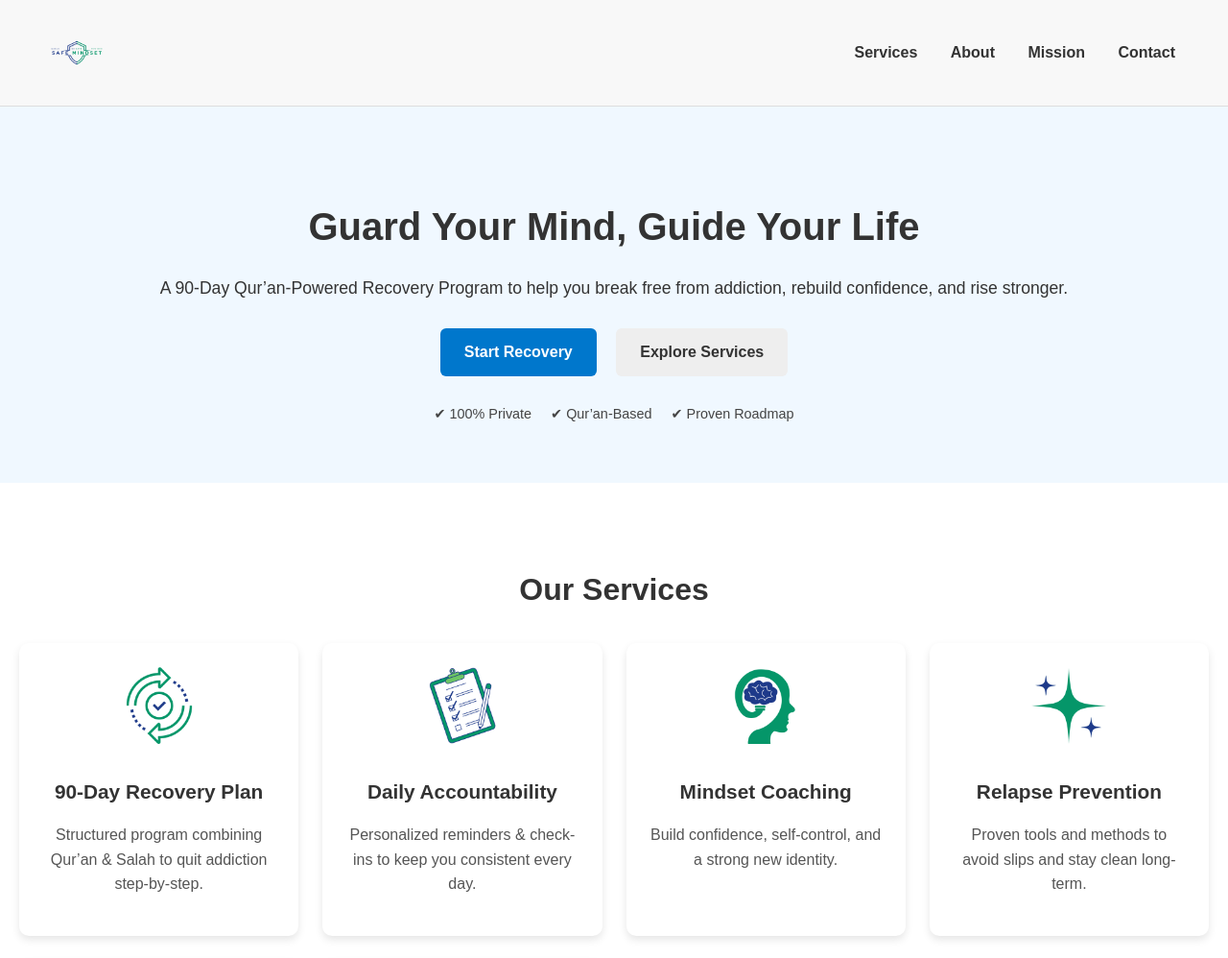
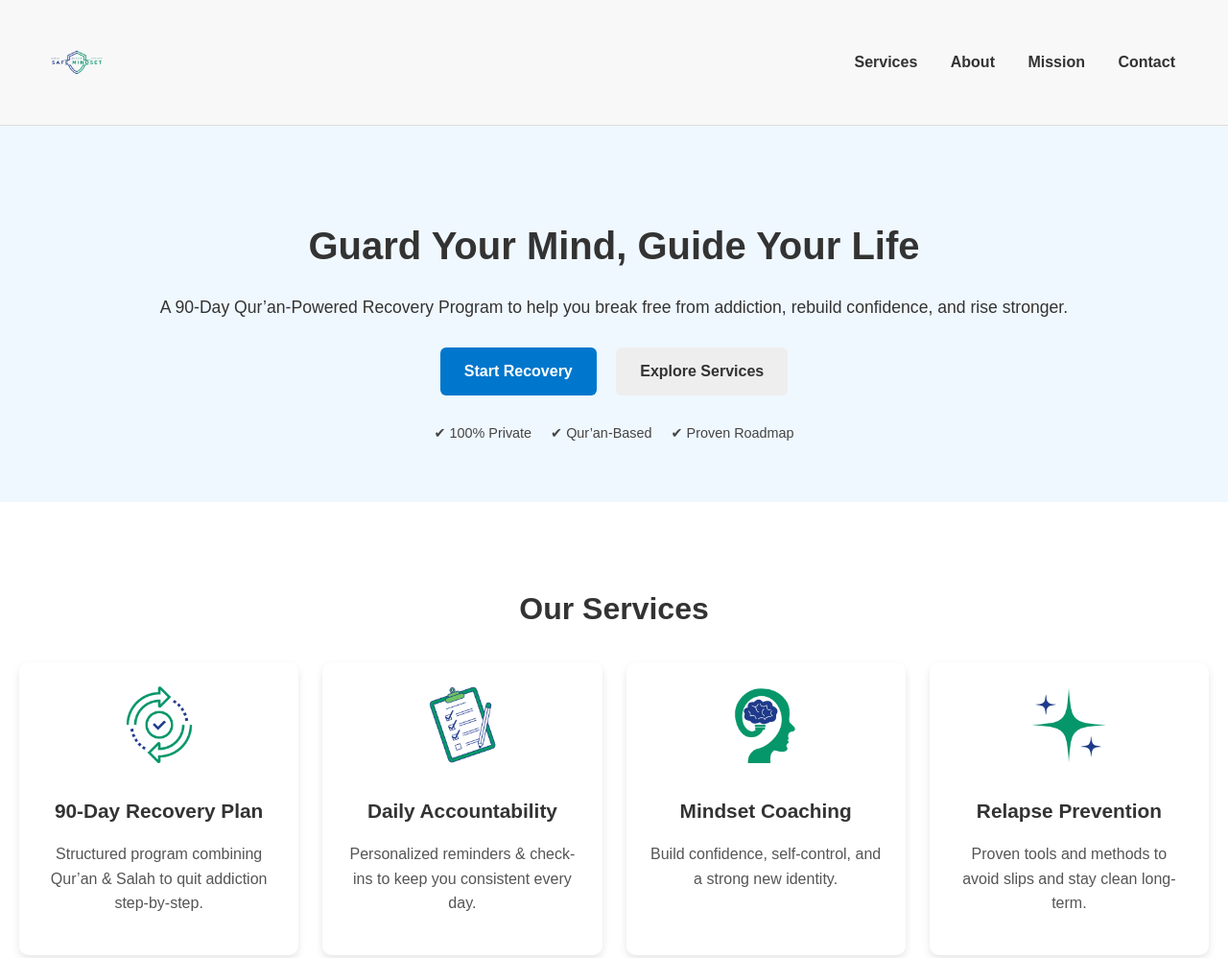
Before and after one commit to Fida466/Safe-Mindset, a plain HTML site: page index.html in a window 1280 px wide. Shown: the top 998 px of the page at 96% size. Drawn offline with Linux system fonts and the light colour scheme.

Commit message:
Update style.css

```diff
--- a/style.css
+++ b/style.css
@@ -2,9 +2,20 @@
    1. LOGO & ICON SIZE SETTINGS
    ================================ */
 
-/* Website top left logo */
+/* Header styling */
+header {
+  display: flex;
+  justify-content: space-between;
+  align-items: center;
+  padding: 15px 40px;   /* Yeh header ka height control karega */
+  background: #f8f8f8;
+  border-bottom: 1px solid #ddd;
+  height: 100px;        /* Fix header height set kar di */
+}
+
+/* Logo image size */
 header img {
-  width: 80px;   /* yahan se logo ka size control hota hai */
+  width: 80px;   /* Sirf logo ka size control hoga */
   height: auto;
 }
 
```
